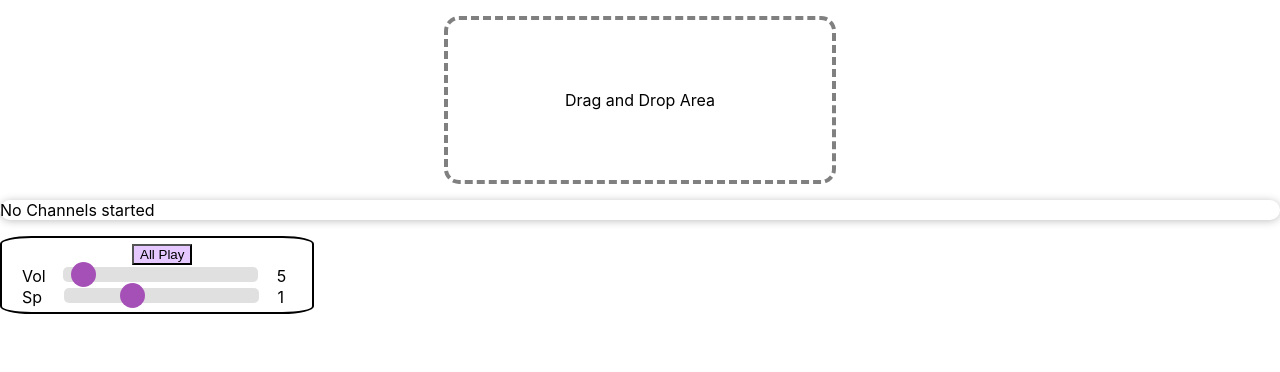
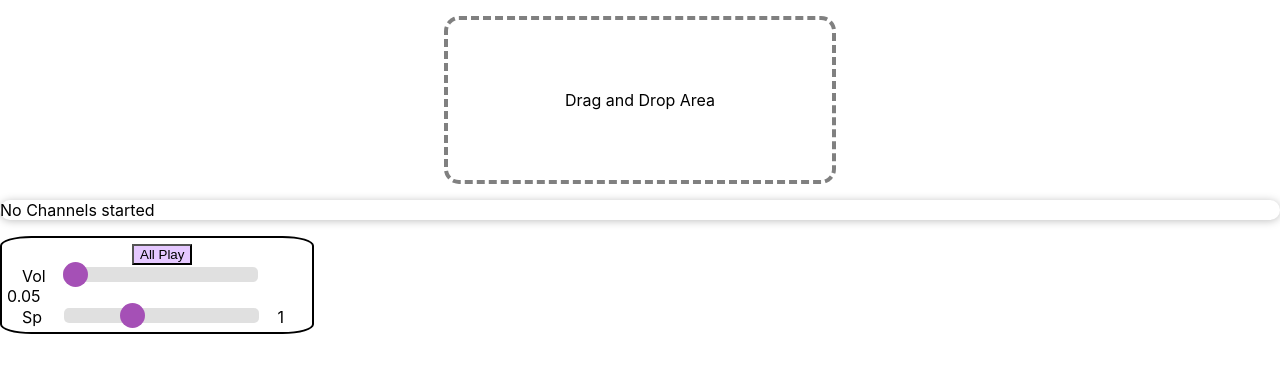
Before and after one commit to simontree/AVT-Project, a React (Create React App) app: page / in a window 1280 px wide. Shown: the top 372 px of the page. Built offline with nearby package versions, Linux system fonts and the light colour scheme.

Commit message:
Master volume works with midi
Set it to the lower slider (Can be changed)

```diff
--- a/src/App.js
+++ b/src/App.js
@@ -5,6 +5,7 @@ import NewChannel from './components/Channels/NewChannel';
 import { toBeChecked } from '@testing-library/jest-dom/dist/matchers';
 import Channel from './components/Channels/Channel';
 import Master from './components/Master/Master';
+import { masterOutputNode } from './components/Master/Master';
 
 export const audioContext = new AudioContext();
 export const out = audioContext.destination;
@@ -81,6 +82,7 @@ function App() {
   const [nextID, setNextID] = useState(5);
   const [masterRate, setMasterRate] = useState(1);
   const [masterPlay, setMasterPlay] = useState(false);
+  const [masterVolume, setMasterVolume] = useState(5/100);
 
   const addChannelHandler = (channel) => {
     setChannels(prevChannels => {
@@ -148,35 +150,6 @@ function App() {
 
   const  destroyChannel = (element) =>{
     document.getElementById("channelsContainer").childNodes[0].removeChild(element)
-    // const currentChannelElements = Array.from(document.getElementsByClassName("channel"));
-    // const currentChannels = currentChannelElements.map((element) => {
-    //   var i=0;
-    //   var elementid = element.id;
-    //   var elementsSelectedMidi = Array.from(element.childNodes[5].childNodes[1].childNodes).filter((element) =>{
-    //     i = i+1;
-    //     if(i%2===0){
-    //       return false;
-    //     }
-    //     return true;
-    //   }).filter((element) => {return element.checked})[0].value;
-    //   var elementVolume = element.childNodes[3].childNodes[1].childNodes[0].value;
-    //   var elementRate = element.childNodes[4].childNodes[1].childNodes[0].value;
-    //   var isElementEnabled = element.childNodes[1].childNodes[0].childNodes[0].childNodes[0].checked;
-    //   var isElementPlaying = !element.childNodes[0].paused;
-    //   var elementAudioURL = element.childNodes[0].currentSrc;
-
-    //   return {
-    //     id: elementid,
-    //     selectedMidi: elementsSelectedMidi,
-    //     volume: elementVolume,
-    //     rate: elementRate,
-    //     isEnabled: isElementEnabled,
-    //     isPlaying: isElementPlaying,
-    //     audioURL: elementAudioURL
-    //   }
-
-    // })
-    // console.log(currentChannelElements)
   }
 
   const defineRandomColor = () =>{
@@ -237,7 +210,7 @@ function onMidiMessage(event) {
   let cmd = event.data[0] >> 4;
   let btnID = event.data[1];
   let value = event.data[2];
-  let channel = getChannel(cmd, btnID);
+  let channel = getChannel(cmd, btnID, value);
   console.log("_________________________________________")
   console.log("\n" +
   "New Event (on Channel: "+channel+")==> Type: "+ cmd +
@@ -245,17 +218,31 @@ function onMidiMessage(event) {
   ", Value: "+value);
 }
 
-const getChannel = (type, btnID) =>{
+const getChannel = (type, btnID, value) =>{
   if(btnID <52 && btnID >47){
+
      return btnID%4 + 1;
   }
   if(btnID > 17 && btnID <= 21){
+
     return (btnID-2)%4 +1;
   }
-  if((type == 11 && btnID == 64)||
-      ((type == 8 || type == 9) && btnID == 18)){
-     return 0;
+  if(type == 11 && btnID == 64){
+    setMasterVolume(old => value);
+    const mapped = (value/1.27)
+    masterOutputNode.gain.value = mapped/100;
+    document.getElementById("masterVolumeText").textContent = Math.ceil(mapped);
+    console.log(value);
+    return 0;
   }
+  if((type == 8 || type == 9) && btnID == 18){
+
+    return 0;
+  }
+}
+
+const updateMasterVolume = (updated)=>{
+  setMasterVolume(old => updated)
 }
 
   return (
@@ -284,13 +271,14 @@ const getChannel = (type, btnID) =>{
       ></Channels>
       <Master
       id={"master"}
-      volume={defaultVolume}
+      volume={masterVolume}
       rate={defaultRate}
       color={"#000000"}
       isPlaying={defaultIsPlaying}
       updateMasterRate = {updateMasterRate}
       masterRate = {masterRate}
       masterPlayPause = {masterPlayPause}
+      updateMasterVolume = {updateMasterVolume}
       >
       </Master>
     </div>
--- a/src/components/Channels/Channel.js
+++ b/src/components/Channels/Channel.js
@@ -327,7 +327,7 @@ function Channel(props) {
             type={"range"}
             min="0"
             max="3"
-            step="0.25"
+            step="0.1"
             onChange={speedSliderChange}
             onMouseUp={speedSliderChange}
             className="sSlider"
--- a/src/components/Master/Master.js
+++ b/src/components/Master/Master.js
@@ -32,11 +32,12 @@ function Master(props) {
     })
   }
   const volSliderChange = (event) => {
+    const updatedVolume = event.target.value;
     setVolume(() => {
-      const updatedVolume = event.target.value;
       masterOutputNode.gain.value = updatedVolume/100;
       return updatedVolume;
     });
+    props.updateMasterVolume(updatedVolume);
   };
   const speedSliderChange = (event) =>{
     const updatedRate = event.target.value;
@@ -66,11 +67,11 @@ function Master(props) {
             onChange={volSliderChange}
             className="vSlider"
             id="olRange"
-            value={volume}
+            value={props.volume}
           ></input>
         </div>
         <div className="volValue">
-          <label>{volume}</label>
+          <label id="masterVolumeText">{volume}</label>
         </div>
       </div>
 
@@ -83,7 +84,7 @@ function Master(props) {
             type={"range"}
             min="0"
             max="3"
-            step="0.25"
+            step="0.1"
             onChange={speedSliderChange}
             onMouseUp={speedSliderChange}
             className="sSlider"
```
